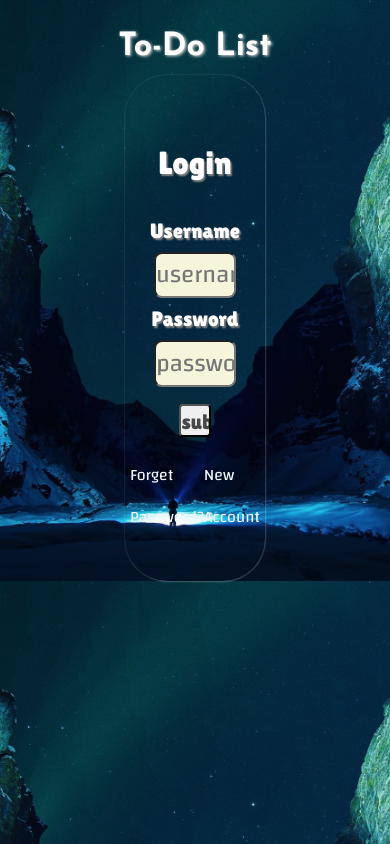
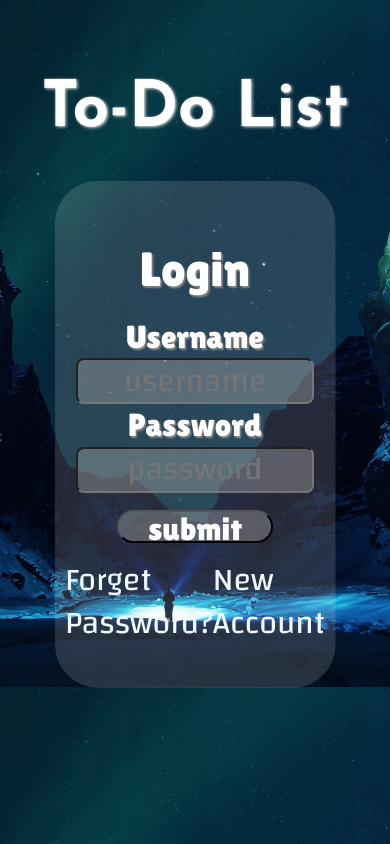
Before and after one commit to Nancheung23/To-Do-List-with-Login-Page, a plain HTML site: page frontend/login.html in a window 390 px wide. Drawn offline with Linux system fonts and the light colour scheme.

Commit message:
3/10 login.css

```diff
--- a/frontend/login.css
+++ b/frontend/login.css
@@ -35,7 +35,8 @@ body {
     height: 50%;
     padding: 5vh 3vw;
     line-height: 5vh;
-    box-shadow: 0.1vw 0.1vw 0.5vw rgba(238, 238, 238, 0.4);
+    box-shadow: 0.1vw 0.1vw 0.1vw rgba(238, 238, 238, 0.2);
+    background-color: rgba(238, 238, 238, 0.15);
     border-radius: 5vh;
     display: flex;
     flex-direction: column;
@@ -86,7 +87,7 @@ input {
     font-weight: light;
     font-style: normal;
     font-size: 1.5rem;
-    background-color: beige;
+    background-color: rgba(169, 169, 169, 0.4);
 }
 
 #submitBtn {
@@ -99,8 +100,14 @@ input {
     font-weight: lighter;
     font-style: normal;
     line-height: 4vh;
-    font-size: 1.3rem;
-    color: rgba(0, 0, 0, 0.7);
+    font-size: 1rem;
+    background-color: rgba(169, 169, 169, 0.4);
+    color: rgb(255, 255, 255);
+    transition: 0.3s ease;
+}
+
+#submitBtn:hover {
+    transform: scale(1.1, 1.1);
 }
 
 .links {
@@ -120,3 +127,75 @@ input {
     font-size: 1rem;
     color: aliceblue;
 }
+
+.links>a>span:hover {
+    text-decoration: dotted;
+    color: rgb(10, 103, 224);
+}
+
+@media screen and (max-width : 500px) {
+    body {
+        background-size: contain;
+    }
+
+    .title {
+        margin-top: 30%;
+    }
+
+    .loginArea {
+        width: 80vw;
+        height: auto;
+        margin-top: 10%;
+    }
+
+    #username,
+    #password {
+        width: 60vw;
+    }
+
+    #submitBtn {
+        width: 30vw;
+        border-radius: 5vh;
+    }
+}
+
+@media screen and (max-width : 1070px){
+    body {
+        background-size: cover;
+    }
+
+    label {
+        font-size: 2rem;
+    }
+
+    .loginArea {
+        width: 90vw;
+        height: auto;
+        margin-top: 10%;
+    }
+
+    .loginArea>h1 {
+        font-size: 3rem;
+    }
+
+    .title {
+        margin-top: 20%;
+        font-size: 2rem;
+    }
+
+    #submitBtn {
+        width: 40vw;
+        border-radius: 3vh;
+        font-size: 2rem;
+    }
+
+    #username,
+    #password {
+        width: 60vw;
+        font-size: 2rem;
+    }
+
+    .links>a {
+        font-size: 2rem;
+    }
+}
```
